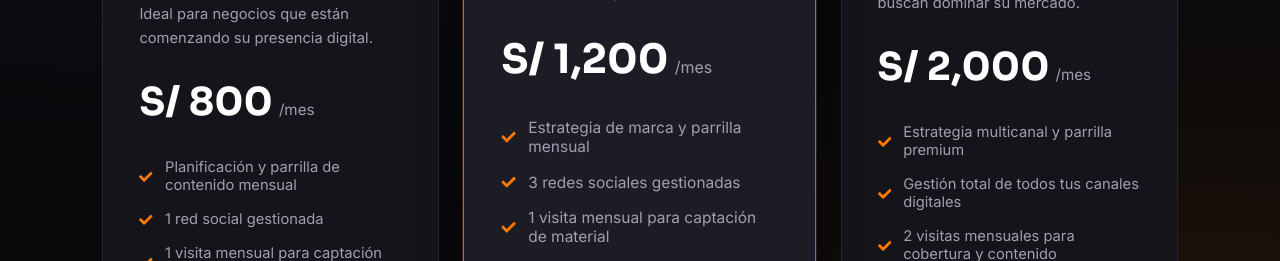
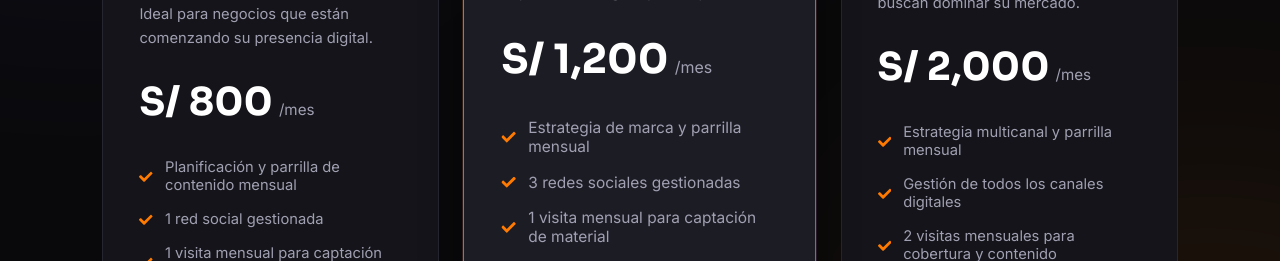
Before and after one commit to miravoperu/miravo-web, a React (Vite) app: page / in a window 1280 px wide. Shown: the part 1760-2021 px from the top of the page. Built offline with nearby package versions, Linux system fonts and the light colour scheme.

Commit message:
fix: últimos cambios de página

```diff
--- a/src/components/Planes/planes.jsx
+++ b/src/components/Planes/planes.jsx
@@ -35,8 +35,8 @@ const plans = [
     period: "/mes",
     description: "Solución integral para marcas que buscan dominar su mercado.",
     features: [
-      "Estrategia multicanal y parrilla premium",
-      "Gestión total de todos tus canales digitales",
+      "Estrategia multicanal y parrilla mensual",
+      "Gestión de todos los canales digitales",
       "2 visitas mensuales para cobertura y contenido",
       "Producción de 16 contenidos al mes",
       "Host para Transmisiones en Vivo (3 veces x semana/2h)",
```
